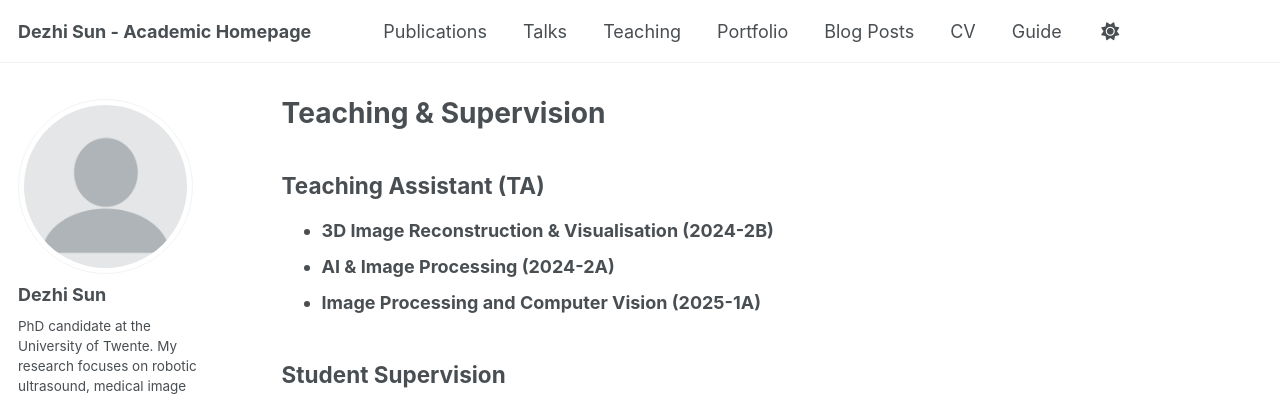
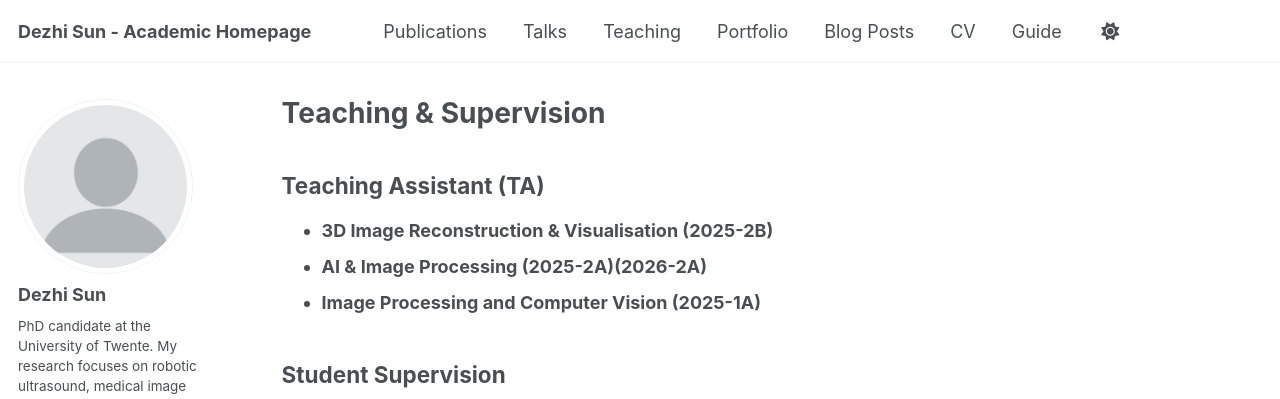
Before and after one commit to Jacksundezhi/Jacksundezhi.github.io, a Jekyll site: the page built from _pages/teaching.md, in a window 1280 px wide and 1257 px high. Shown: the top 399 px of the window. Built offline with Jekyll 4.4.1, drawn with Linux system fonts in a browser that asks for light colours; some web fonts are replaced; a script bundle is joined from its source files by our own code; library files that are not in the unit come from our copies.

Commit message:
Update teaching.md

```diff
--- a/_pages/teaching.md
+++ b/_pages/teaching.md
@@ -6,8 +6,8 @@ author_profile: true
 ---
 
 ## Teaching Assistant (TA)
-- **3D Image Reconstruction & Visualisation (2024-2B)**
-- **AI & Image Processing (2024-2A)**
+- **3D Image Reconstruction & Visualisation (2025-2B)**
+- **AI & Image Processing (2025-2A)(2026-2A)**
 - **Image Processing and Computer Vision (2025-1A)**
 
 ## Student Supervision
```
